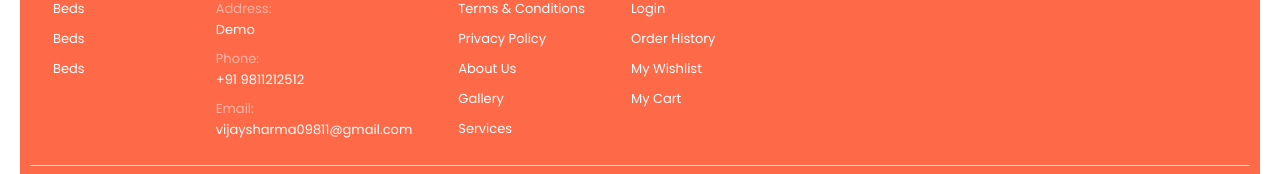
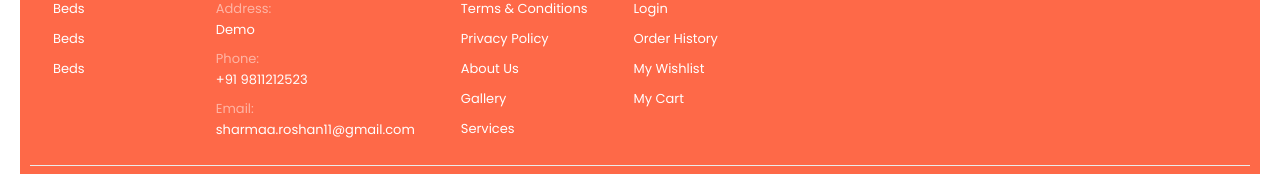
Before and after one commit to blaze-centurion/asr-interior-client, a Next.js app: page / in a window 1280 px wide. Shown: the part 2600-2774 px from the top of the page. Built offline with nearby package versions, Linux system fonts and the light colour scheme; no server answers; a web font is replaced by a local one.

Commit message:
Update contact info

```diff
--- a/components/Footer.jsx
+++ b/components/Footer.jsx
@@ -66,12 +66,12 @@ const Footer = () => {
 							</li>
 							<li>
 								<label>Phone:</label>
-								<h3>+91 9811212512</h3>
+								<h3>+91 9811212523</h3>
 							</li>
 							<li>
 								<label>Email:</label>
 								<h3 style={{ textTransform: "none" }}>
-									vijaysharma09811@gmail.com
+									sharmaa.roshan11@gmail.com
 								</h3>
 							</li>
 						</LinkBox>
```
